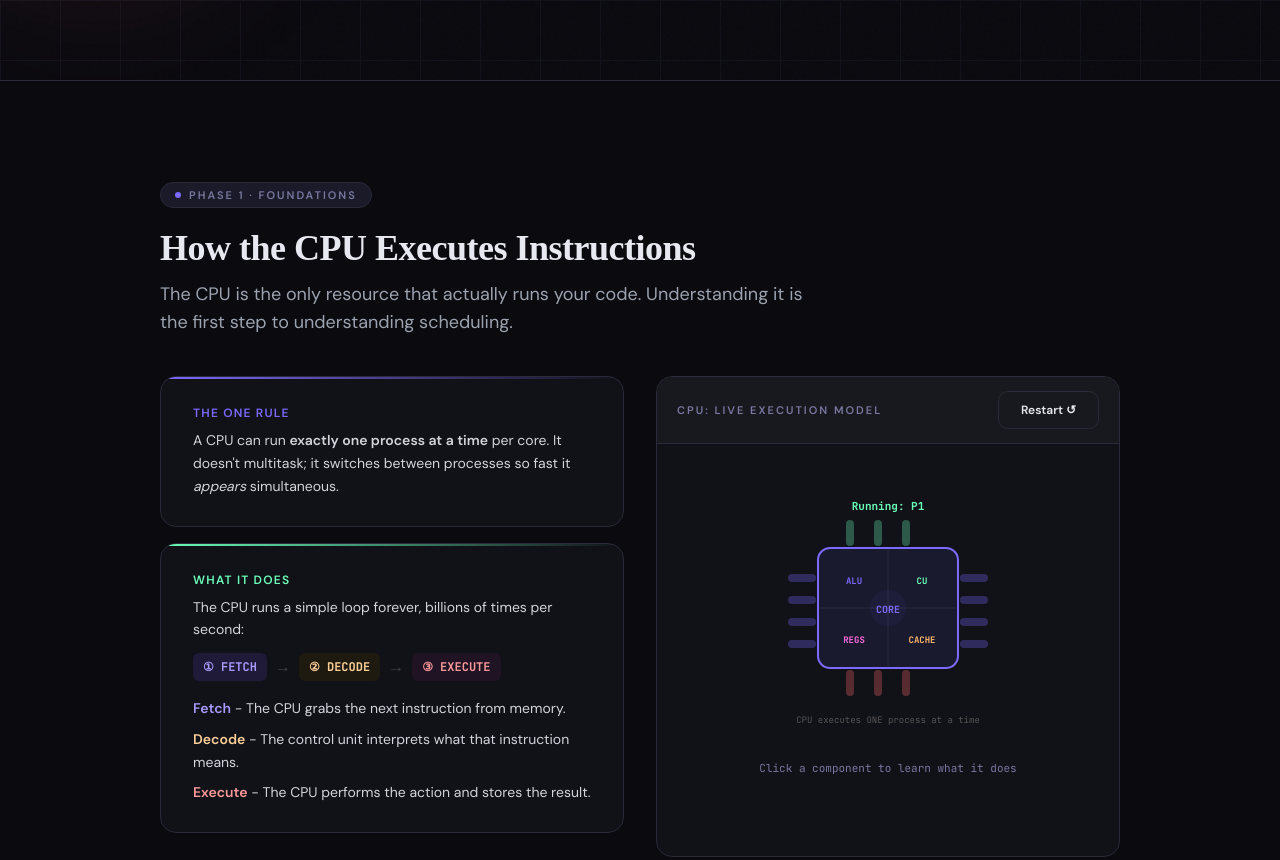
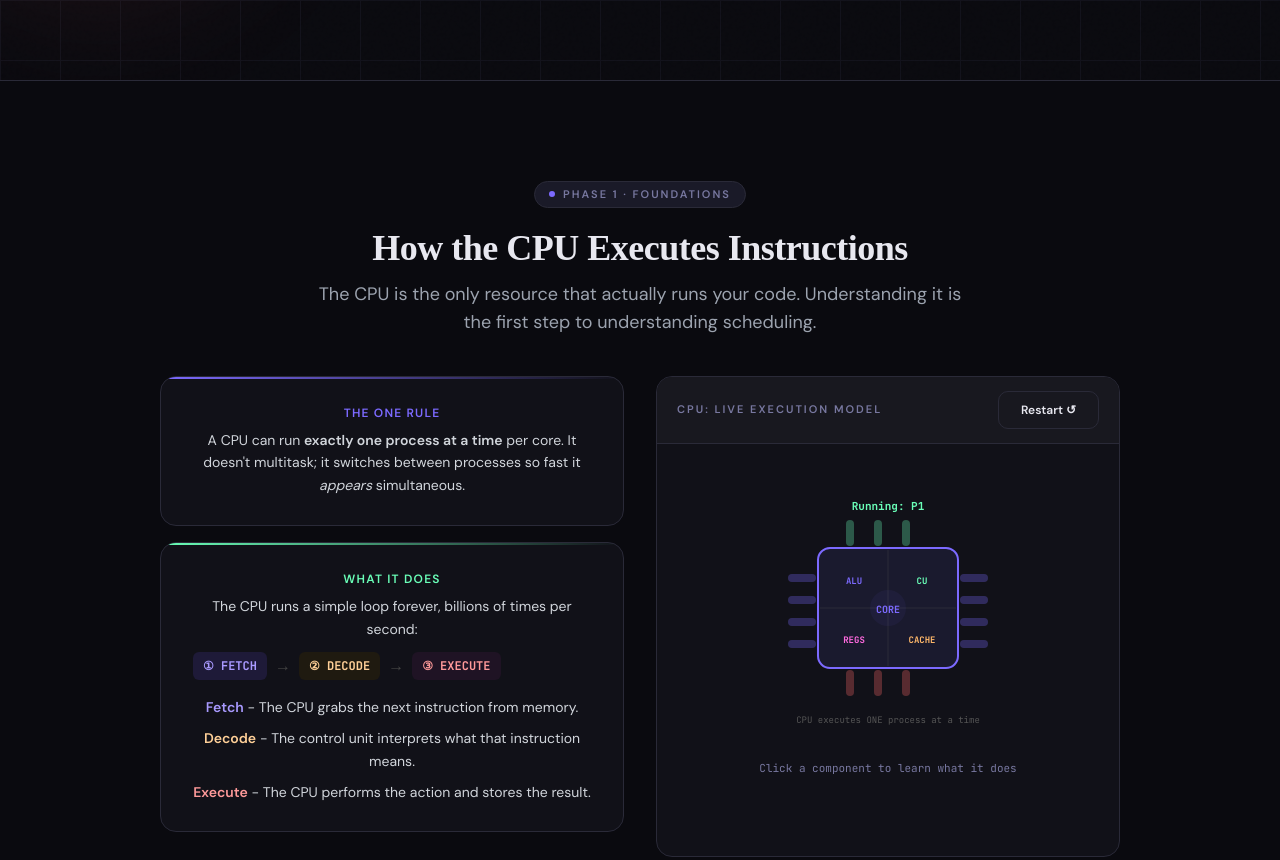
Before and after one commit to Yss207/VIZIT-OS-CPU-SIM, a plain HTML site: page index.html in a window 1280 px wide. Shown: the part 720-1580 px from the top of the page. Drawn offline with nearby package versions, Linux system fonts and the light colour scheme; a web font is replaced by a local one.

Commit message:
display changes

```diff
--- a/index.html
+++ b/index.html
@@ -159,7 +159,7 @@
 
 <!-- Foundation 01: How the CPU Executes Instructions -->
 <section id="what-cpu" class="section" style="padding-top:100px;">
-  <div class="max-w-5xl mx-auto px-8">
+  <div class="max-w-5xl mx-auto px-8 w-full relative z-10 flex flex-col items-center text-center">
     <div class="stage-badge">
       <span class="dot" style="background:var(--accent);"></span>
       Phase 1 · Foundations
--- a/style.css
+++ b/style.css
@@ -44,6 +44,10 @@ body {
   color: var(--text);
   font-family: 'DM Sans', sans-serif;
   overflow-x: hidden;
+  display: flex;
+  flex-direction: column;
+  align-items: center;
+
 }
 
 h1, h2, h3 {
@@ -85,6 +89,7 @@ body::before {
   position: relative;
   padding: 100px 0 80px;
   z-index: 1;
+  width: 100%;
 }
 /* divider between adjacent sections */
 .section + .section { border-top: 1px solid var(--border); }
```
